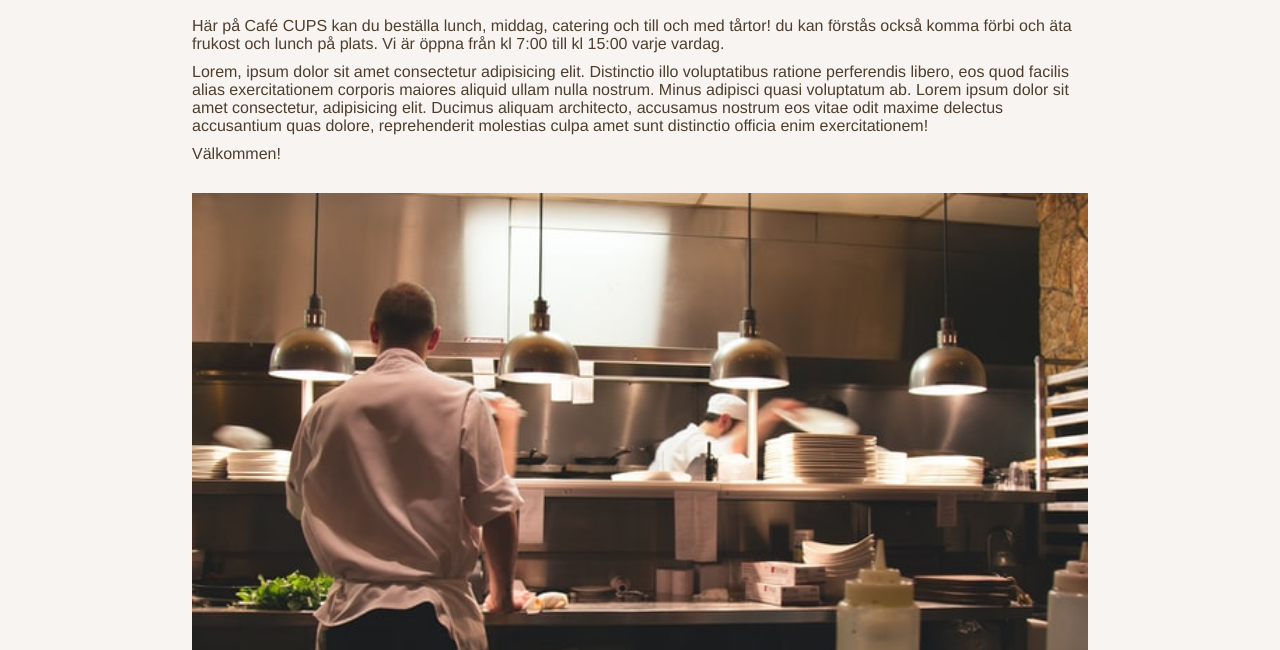
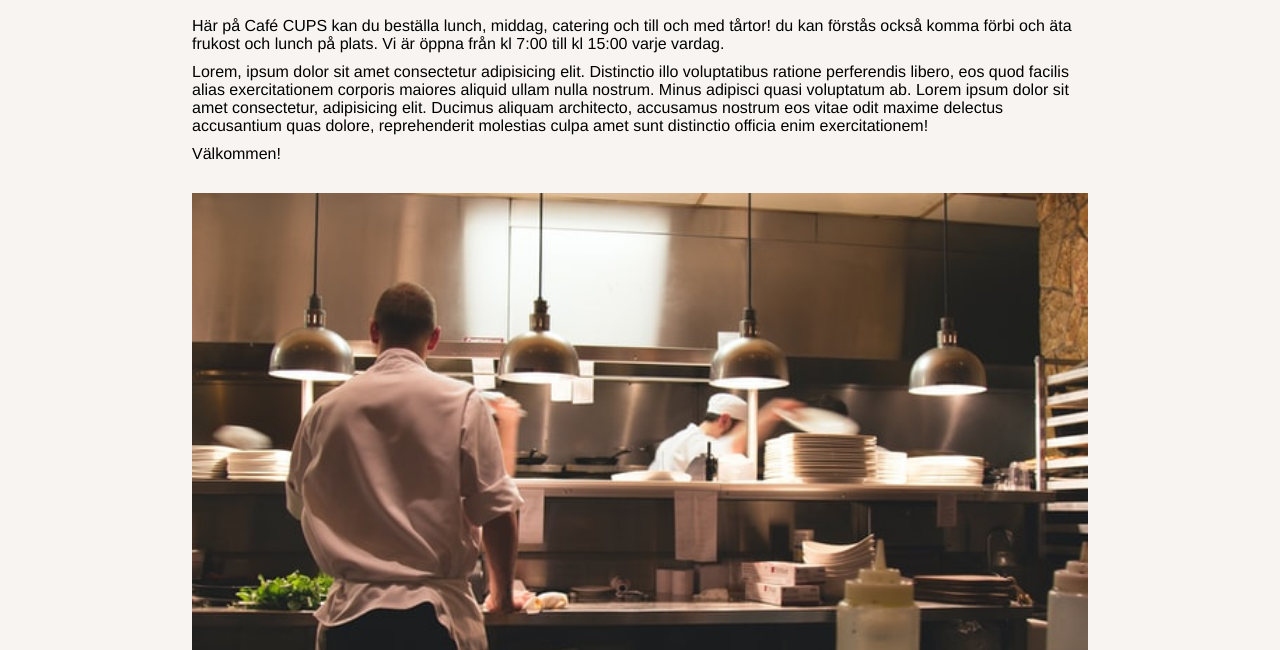
Before and after one commit to Eggetxd/Foretagssida, a plain HTML site: page index.html in a window 1280 px wide. Shown: the part 150-800 px from the top of the page. Drawn offline with Linux system fonts and the light colour scheme.

```diff
--- a/styling.css
+++ b/styling.css
@@ -191,7 +191,6 @@ footer h3 {
 }
 
 p {
-  color: #4d3e2e;
   font-family: "Helvetica Neue";
 }
 
```
